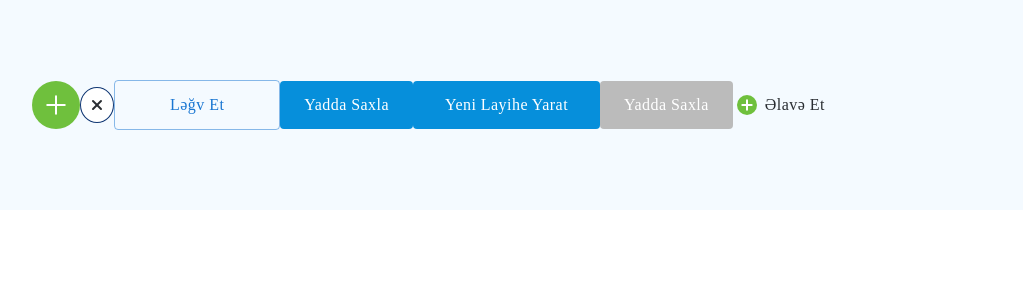
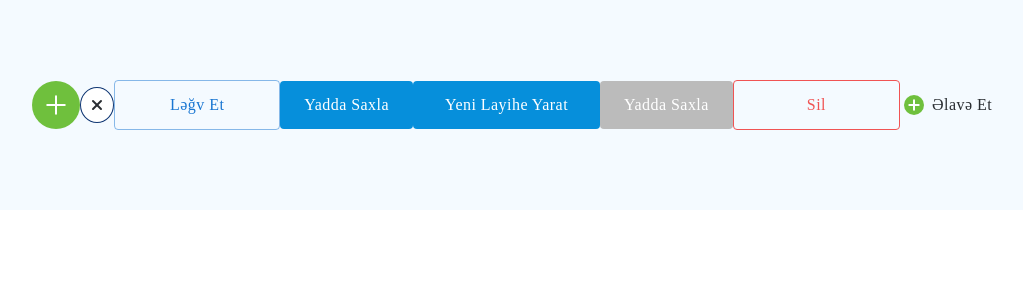
Before and after one commit to Asifdvp/Proejct-ITS, a React (Create React App) app: page / in a window 1280 px wide. Shown: the top 300 px of the page, without its empty margins (48-1071 px from the left). Built offline with nearby package versions, Linux system fonts and the light colour scheme.

Commit message:
sil button

```diff
--- a/src/App.tsx
+++ b/src/App.tsx
@@ -53,6 +53,12 @@ function App() {
         variantName={"contain"}
         disabled={true}
       />
+<ContainedButton
+         text={"Sil"}
+        paddingSize={"16px 73px"}
+        variantName={"outlined"}
+        disabled={false}
+      />
 <AddTextButton/>
 </div>
 
--- a/src/Components/Buttons/ContainedButton.tsx
+++ b/src/Components/Buttons/ContainedButton.tsx
@@ -5,7 +5,7 @@ import './style.css'
  function ContainedButton({paddingSize, text,variantName,disabled}:any) {
   return (
 
-      <Button variant={variantName} className="containBtn"   disabled={disabled} sx={{padding: `${paddingSize}`}}>{text}</Button>
+      <Button variant={variantName} className={`containBtn ${text === "Sil" ? "sil" :""}`}   disabled={disabled} sx={{padding: `${paddingSize}`}}>{text}</Button>
 
 
 
--- a/src/Components/Buttons/style.css
+++ b/src/Components/Buttons/style.css
@@ -29,6 +29,13 @@
   background: #BBBBBB;
   color: #FFFFFF;
 }
+.MuiButton-root.containBtn.sil, .MuiFab-root.containBtn.sil {
+  color: #F05353;
+  border-color: #F05353;
+}
+.MuiButton-root.containBtn.sil:hover, .MuiFab-root.containBtn.sil:hover {
+  background-color: rgba(240, 83, 83, 0.1);
+}
 
 .MuiButton-text.addBtnText {
   font-family: "Poppins";
--- a/src/Components/Buttons/style.scss
+++ b/src/Components/Buttons/style.scss
@@ -33,6 +33,14 @@
     color: #FFFFFF;
 }
 
+&.containBtn.sil{
+    color: #F05353;
+    border-color: #F05353;
+    &:hover{
+        background-color: rgb(240, 83, 83,0.1);
+
+    }
+}
 }
 
   .MuiButton-text.addBtnText{
```
Also changed, not shown: 1 other file (tests, documents, lock files or other folders).
